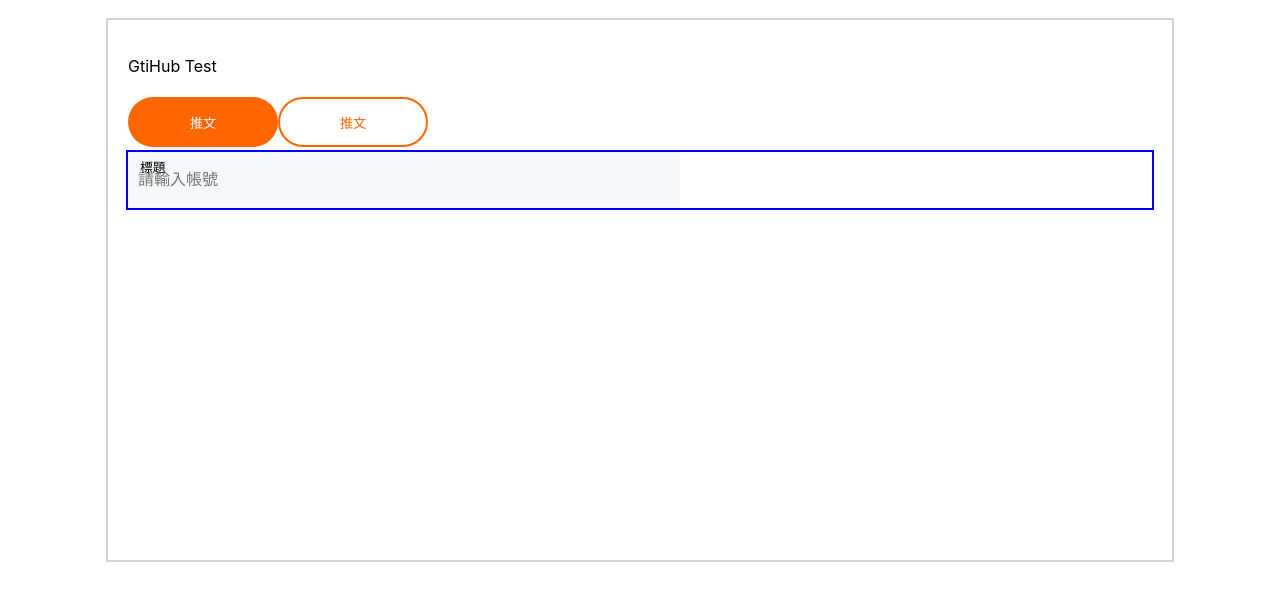
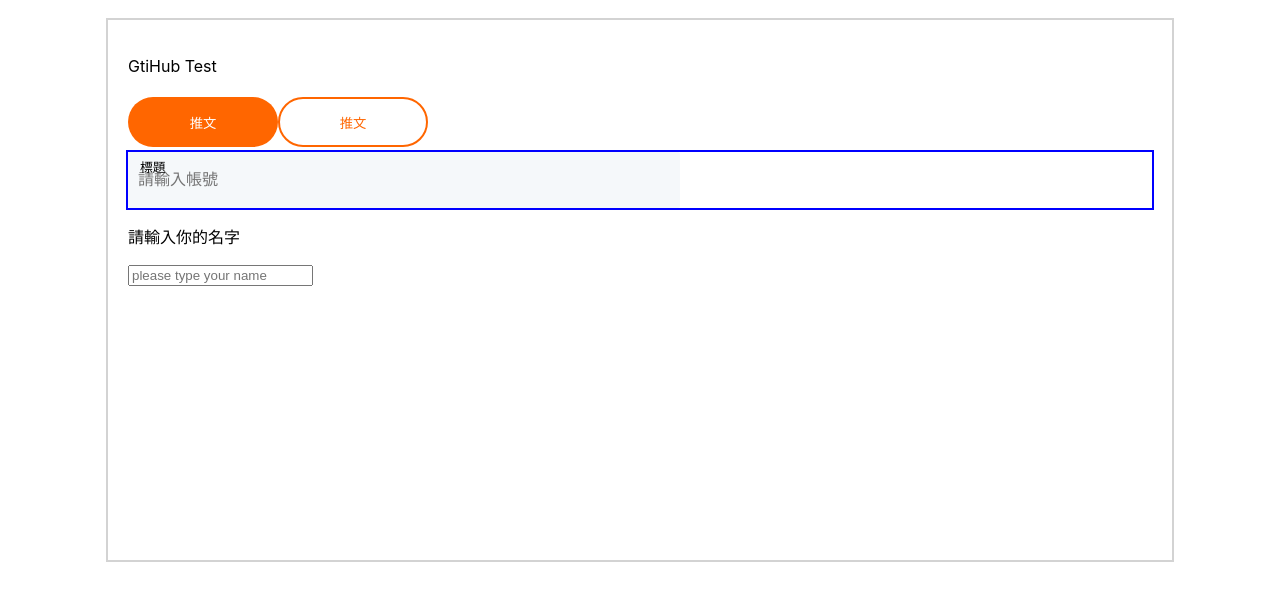
Before and after one commit to kumomiki/github_test, a React (Create React App) app: page / in a window 1280 px wide. Shown: the top 600 px of the page. Built offline with nearby package versions, Linux system fonts and the light colour scheme.

Commit message:
feature: add Form component 請確認 PR

```diff
--- a/src/App.js
+++ b/src/App.js
@@ -1,6 +1,7 @@
 import { Button } from './components/basic_component/button';
 import style from 'src/App.module.scss'
 import { Input } from './components/basic_component/input';
+import Form from './components/basic_component/Form';
 
 function App() {
   return (
@@ -13,6 +14,7 @@ function App() {
         <Button title='推文' className={style.buttonOrange}/>
         <Button title='推文' className={style.buttonWhite}/>
         <Input />
+        <Form />
         </div>
       </header>
     </div>
--- /dev/null
+++ b/src/components/basic_component/Form.jsx
@@ -0,0 +1,12 @@
+function Form() {
+  return (
+    <div>
+      <form action="">
+        <p>請輸入你的名字</p>
+        <input type="text" placeholder="please type your name" />
+      </form>
+    </div>
+  );
+}
+
+export default Form;
```
